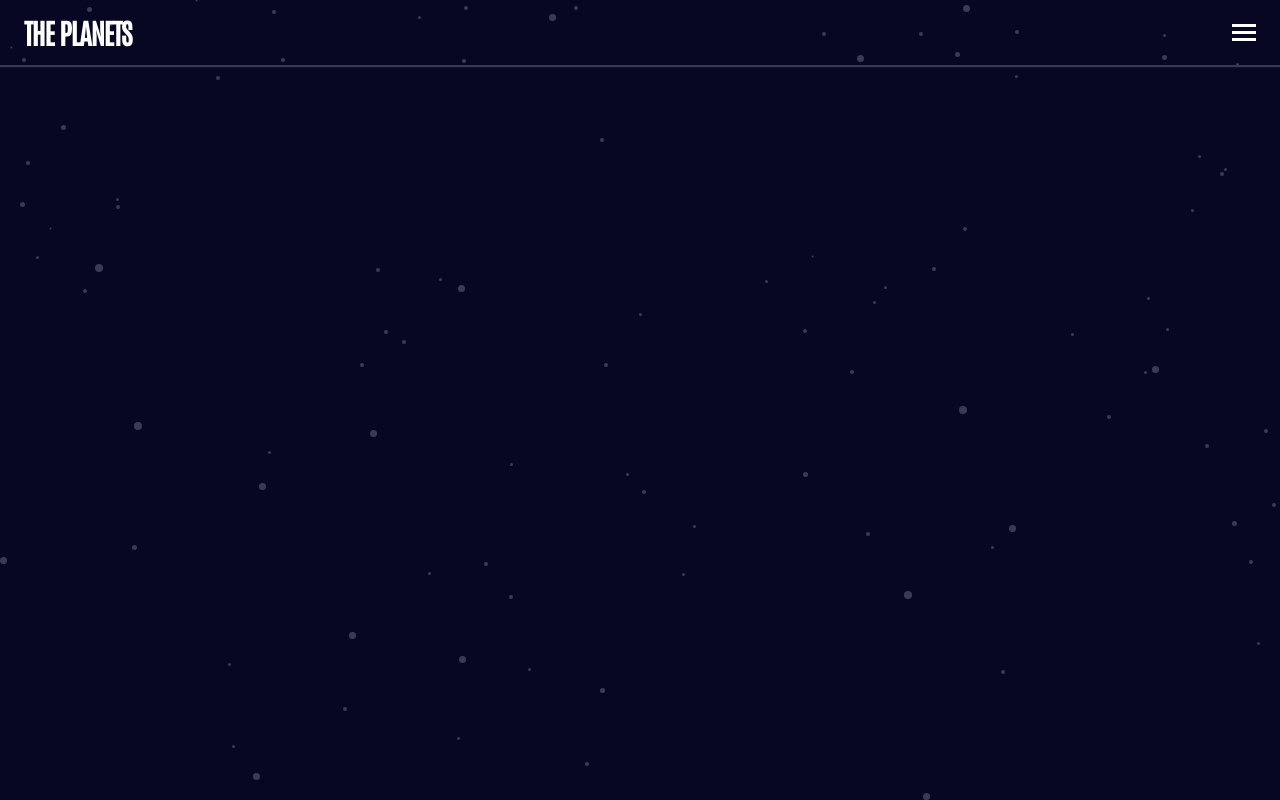
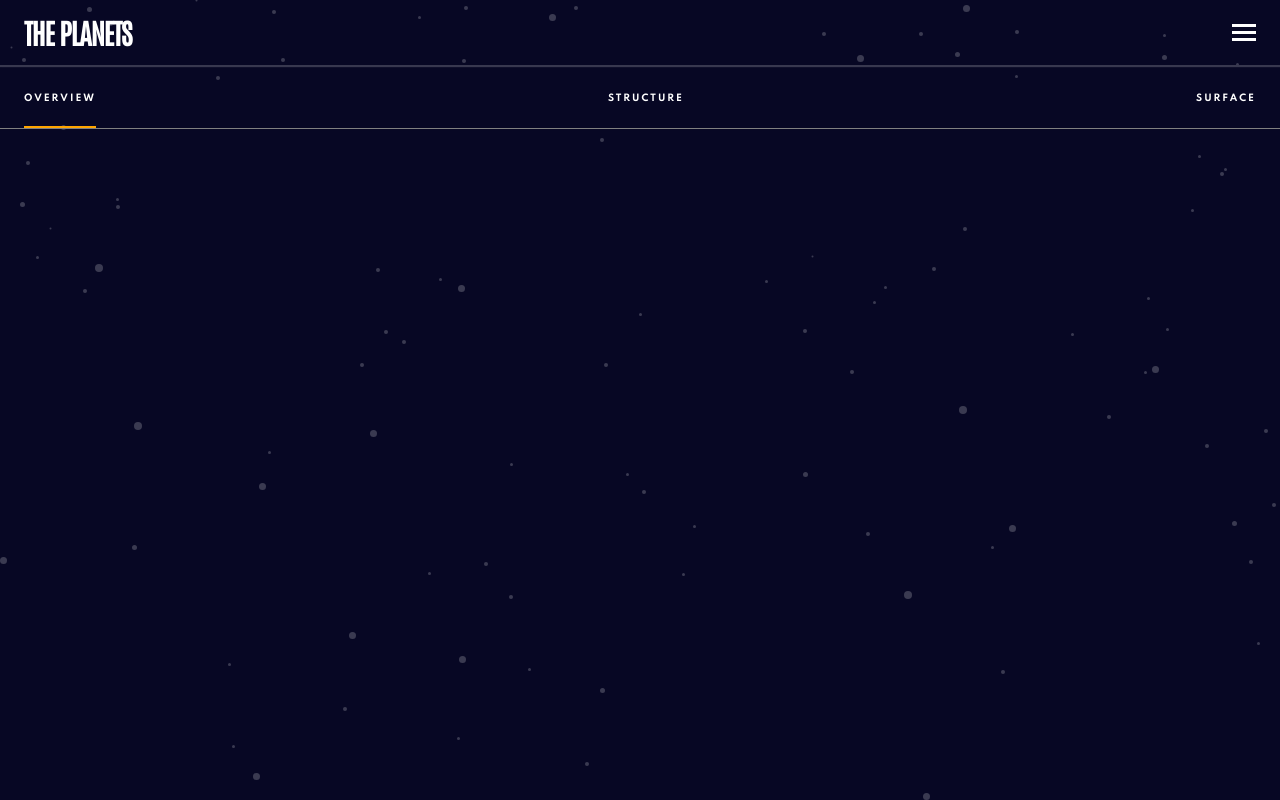
Before and after one commit to ding-09/planets-facts, a React (Create React App) app: page /earth in a window 1280 px wide. Before the commit this address had no page. Built offline with nearby package versions, Linux system fonts and the light colour scheme.

Commit message:
add DetailsNav and PlanetDetails

```diff
--- a/src/App.js
+++ b/src/App.js
@@ -5,9 +5,9 @@ import GlobalStyles from './GlobalStyle';
 import { BrowserRouter as Router, Routes, Route } from 'react-router-dom';
 import planetsData from './data.json';
 import Header from './components/Header/Header';
+import Planet from './components/PlanetDetails/Planet';
 
 function App() {
-
   return (
     <ThemeProvider theme={theme}>
       <GlobalStyles />
@@ -16,6 +16,7 @@ function App() {
           <Header planets={planetsData} />
         </main>
         <Routes>
+          <Route path='/:planet' element={<Planet />} />
         </Routes>
       </Router>
     </ThemeProvider>
--- a/src/GlobalStyle.js
+++ b/src/GlobalStyle.js
@@ -13,7 +13,8 @@ const GlobalStyles = createGlobalStyle`
     }
 
     body {
-        background: ${({ theme }) => theme.primaryColors.bg} url(${bgImg}) no-repeat;
+        background: ${({ theme }) =>
+          theme.primaryColors.bg} url(${bgImg}) no-repeat;
         color: ${({ theme }) => theme.primaryColors.text};
         font-family: 'Spartan', sans-serif;
         font-size: 1.4rem;
@@ -24,6 +25,10 @@ const GlobalStyles = createGlobalStyle`
         font-family: 'Antonio', sans-serif
     }
 
+    li {
+        list-style-type: none;
+    }
+
     a {
         text-decoration: none;
         color: inherit;
--- /dev/null
+++ b/src/components/DetailsNav/DetailsNav.js
@@ -0,0 +1,23 @@
+import { StyledDetailsNav } from './DetailsNav.styled';
+
+const DetailsNav = () => {
+  return (
+    <StyledDetailsNav>
+      <ul>
+        <li>
+          <a href='#' className='active-link'>
+            Overview
+          </a>
+        </li>
+        <li>
+          <a href='#'>Structure</a>
+        </li>
+        <li>
+          <a href='#'>Surface</a>
+        </li>
+      </ul>
+    </StyledDetailsNav>
+  );
+};
+
+export default DetailsNav;
--- /dev/null
+++ b/src/components/DetailsNav/DetailsNav.styled.js
@@ -0,0 +1,23 @@
+import styled from 'styled-components';
+
+export const StyledDetailsNav = styled.nav`
+
+    ul {
+        display: flex;
+        justify-content: space-between;
+        align-items: stretch;
+        border-bottom: 1px solid gray;
+        padding: 0 2.4rem;
+    }
+    a {
+        display: block;
+        padding: 2rem 0 1.5rem;
+        text-transform: uppercase;
+        font-size: 0.9rem;
+        font-weight: bold;
+        letter-spacing: 0.2rem;
+    }
+    .active-link {
+        border-bottom: 2px solid orange;
+    }
+`;
--- a/src/components/Header/Header.js
+++ b/src/components/Header/Header.js
@@ -11,6 +11,7 @@ const Header = ({ planets }) => {
   const toggleMenu = () => {
     // display menu (set showMenu to true)
     setShowMenu(!showMenu);
+
   };
 
   // useEffect(() => {
@@ -33,7 +34,7 @@ const Header = ({ planets }) => {
           <nav>
             <ul>
               {planets.map((planet) => (
-                <NavItem planet={planet} key={uuidv4()} />
+                <NavItem planet={planet} key={uuidv4()} setShowMenu={setShowMenu}/>
               ))}
             </ul>
           </nav>
--- a/src/components/Header/NavItem.js
+++ b/src/components/Header/NavItem.js
@@ -1,10 +1,12 @@
 import { StyledNavItem } from './NavItem.styled';
 import { Link } from 'react-router-dom';
 
-const NavItem = ({ planet }) => {
+const NavItem = ({ planet, setShowMenu }) => {
   return (
     <StyledNavItem color={planet.name.toLowerCase()}>
-      <Link to={planet.name.toLowerCase()}>{planet.name}</Link>
+      <Link to={planet.name.toLowerCase()} onClick={() => setShowMenu(false)}>
+        {planet.name}
+      </Link>
     </StyledNavItem>
   );
 };
--- /dev/null
+++ b/src/components/PlanetDetails/Planet.js
@@ -0,0 +1,7 @@
+import  DetailsNav  from '../DetailsNav/DetailsNav';
+
+const Planet = () => {
+  return <DetailsNav />;
+};
+
+export default Planet;
```
